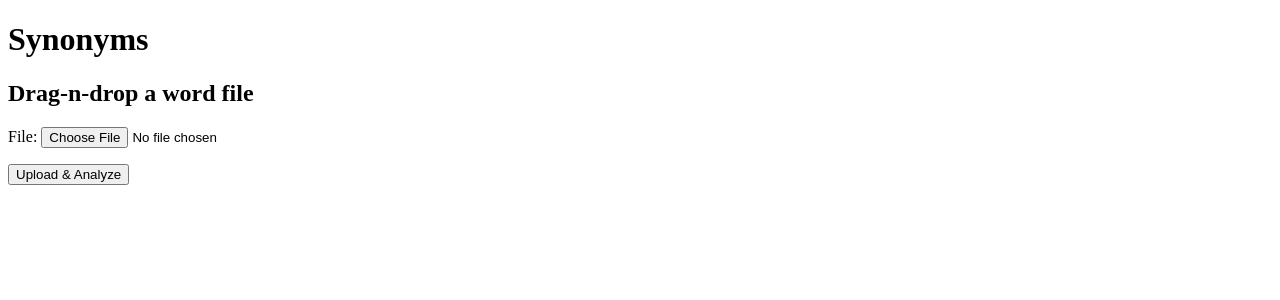
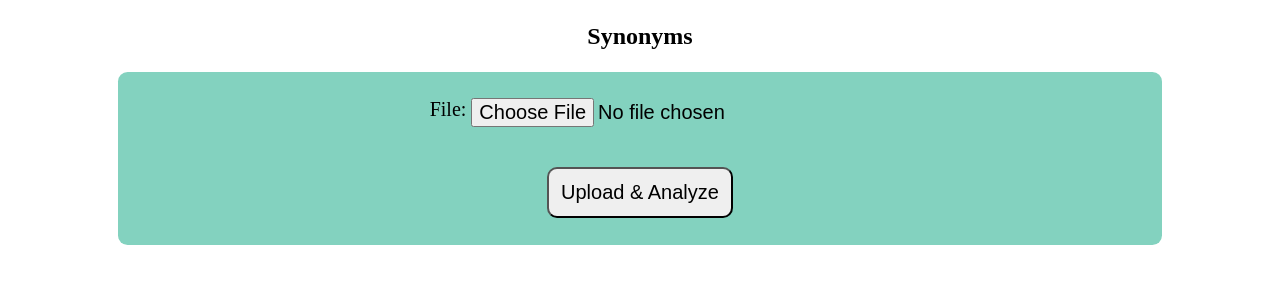
Before and after one commit to ZhiQiao761/synword, a Django app: page / in a window 1280 px wide. Shown: the top 300 px of the page. Run offline with Django 3.2, Linux system fonts and the light colour scheme.

Commit message:
basic styles

```diff
--- /dev/null
+++ b/web/static/reset.css
@@ -0,0 +1,48 @@
+/* http://meyerweb.com/eric/tools/css/reset/
+   v2.0 | 20110126
+   License: none (public domain)
+*/
+
+html, body, div, span, applet, object, iframe,
+h1, h2, h3, h4, h5, h6, p, blockquote, pre,
+a, abbr, acronym, address, big, cite, code,
+del, dfn, em, img, ins, kbd, q, s, samp,
+small, strike, strong, sub, sup, tt, var,
+b, u, i, center,
+dl, dt, dd, ol, ul, li,
+fieldset, form, label, legend,
+table, caption, tbody, tfoot, thead, tr, th, td,
+article, aside, canvas, details, embed,
+figure, figcaption, footer, header, hgroup,
+menu, nav, output, ruby, section, summary,
+time, mark, audio, video {
+	margin: 0;
+	padding: 0;
+	border: 0;
+	font-size: 100%;
+	font: inherit;
+	vertical-align: baseline;
+}
+/* HTML5 display-role reset for older browsers */
+article, aside, details, figcaption, figure,
+footer, header, hgroup, menu, nav, section {
+	display: block;
+}
+body {
+	line-height: 1;
+}
+ol, ul {
+	list-style: none;
+}
+blockquote, q {
+	quotes: none;
+}
+blockquote:before, blockquote:after,
+q:before, q:after {
+	content: '';
+	content: none;
+}
+table {
+	border-collapse: collapse;
+	border-spacing: 0;
+}
--- /dev/null
+++ b/web/static/styles.css
@@ -0,0 +1,78 @@
+#content-wrapper {
+  width: 80%;
+  margin: 0.6em auto;
+  background: #83d2bf;
+  padding: .6em;
+  border-radius: .6em;
+}
+
+h1 {
+  font-size: 150%;
+  font-weight: bold;
+  margin: 1em 0;
+  text-align: center;
+}
+
+h2 {
+  font-size: 125%;
+  font-weight: bold;
+  margin-bottom: 1em;
+}
+
+h3 {
+  font-weight: bold;
+  margin-bottom: 1em;
+}
+
+form {
+  padding: .3em;
+}
+
+form input {
+  font-size: 100%;
+  vertical-align: text-top;
+  line-height: .6em;
+}
+
+form p {
+  margin: .6em;
+  text-align: center;
+  font-size: 125%;
+}
+
+form .buttons {
+  margin-top: 2em;
+  text-align: center;
+}
+
+form .buttons button {
+  font-size: 100%;
+  padding: 0.6em;
+  border-radius: 0.5em;
+}
+
+#drop-zone {
+  padding: .6em;
+  border: 1px solid #646464;
+  border-radius: .6em;
+  height: 4em;
+}
+
+.block {
+  background: #e5f6f2;
+  border-radius: .6em;
+  padding: 1em;
+  margin-top: 1em;
+}
+
+.block:first-child {
+  margin-top: 0;
+}
+
+.block h3 {
+  background: #a5dfd2;
+  padding: 0.8em;
+  font-size: 103%;
+  border-radius: 0.4em;
+  text-align: center;
+}
--- a/web/templates/web/home.html
+++ b/web/templates/web/home.html
@@ -1,26 +1,33 @@
+{% load static %}
 <!DOCTYPE html>
 <html>
 <head>
   <meta charset="UTF-8">
   <title>Synonyms</title>
+  <link rel="stylesheet" href="{% static "reset.css" %}">
+  <link rel="stylesheet" href="{% static "styles.css" %}">
 </head>
 <body>
 <h1>Synonyms</h1>
-
-<h2>Drag-n-drop a word file</h2>
-
+<div id="content-wrapper">
   <form action="" method="post" enctype="multipart/form-data">
     {% csrf_token %}
     {{ form.as_p }}
-  <p>
+    <p class="buttons">
       <button type="submit">Upload & Analyze</button>
     </p>
   </form>
   {% if modified_text %}
+    <div class="block">
       <h3>Original text</h3>
       <pre>{{ original_text|safe }}</pre>
+    </div>
+
+    <div class="block">
       <h3>Modified text</h3>
       <pre>{{ modified_text|safe }}</pre>
+    </div>
   {% endif %}
+</div>
 </body>
 </html>
```
Lines whose indentation alone changed are shown as unchanged.
